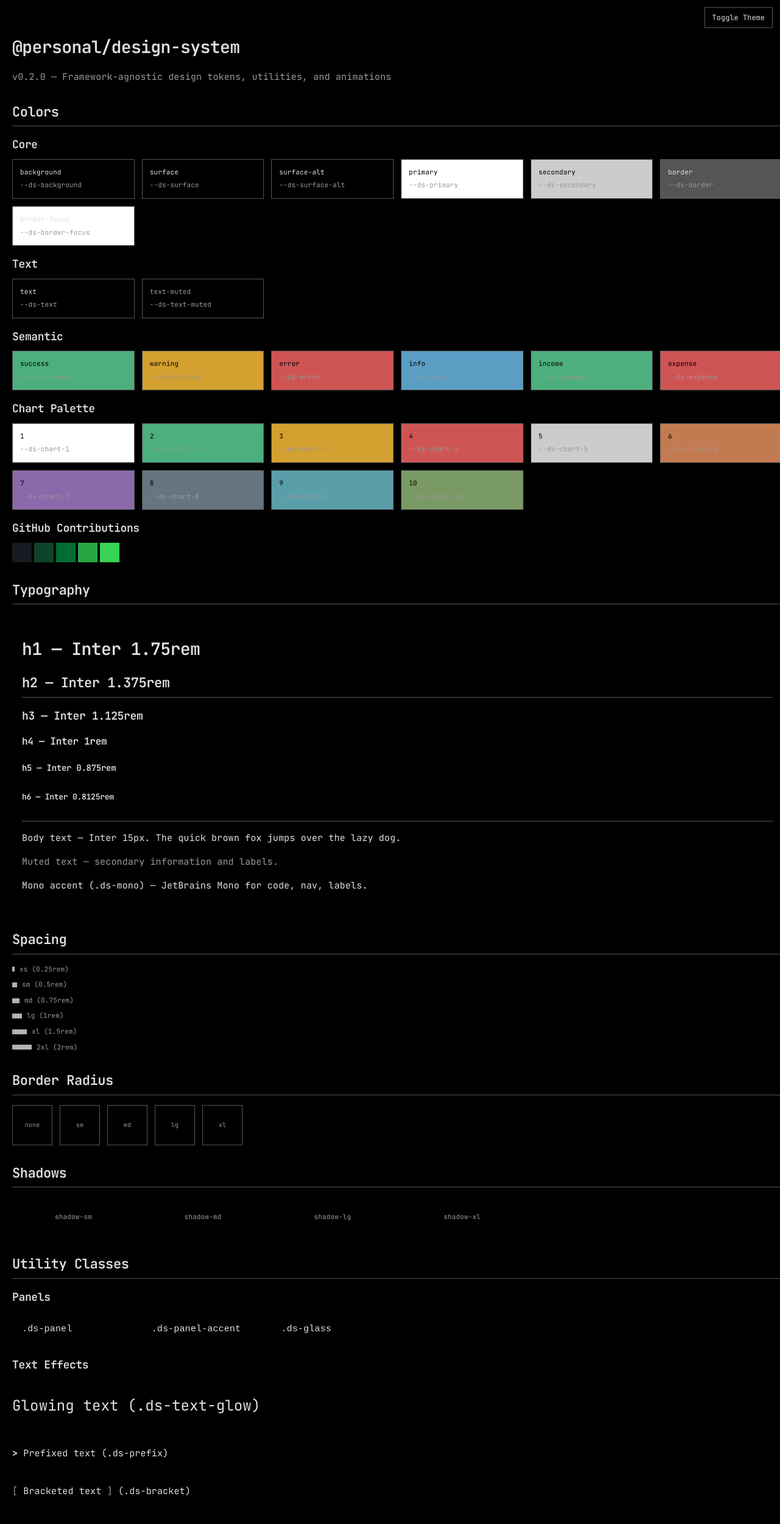
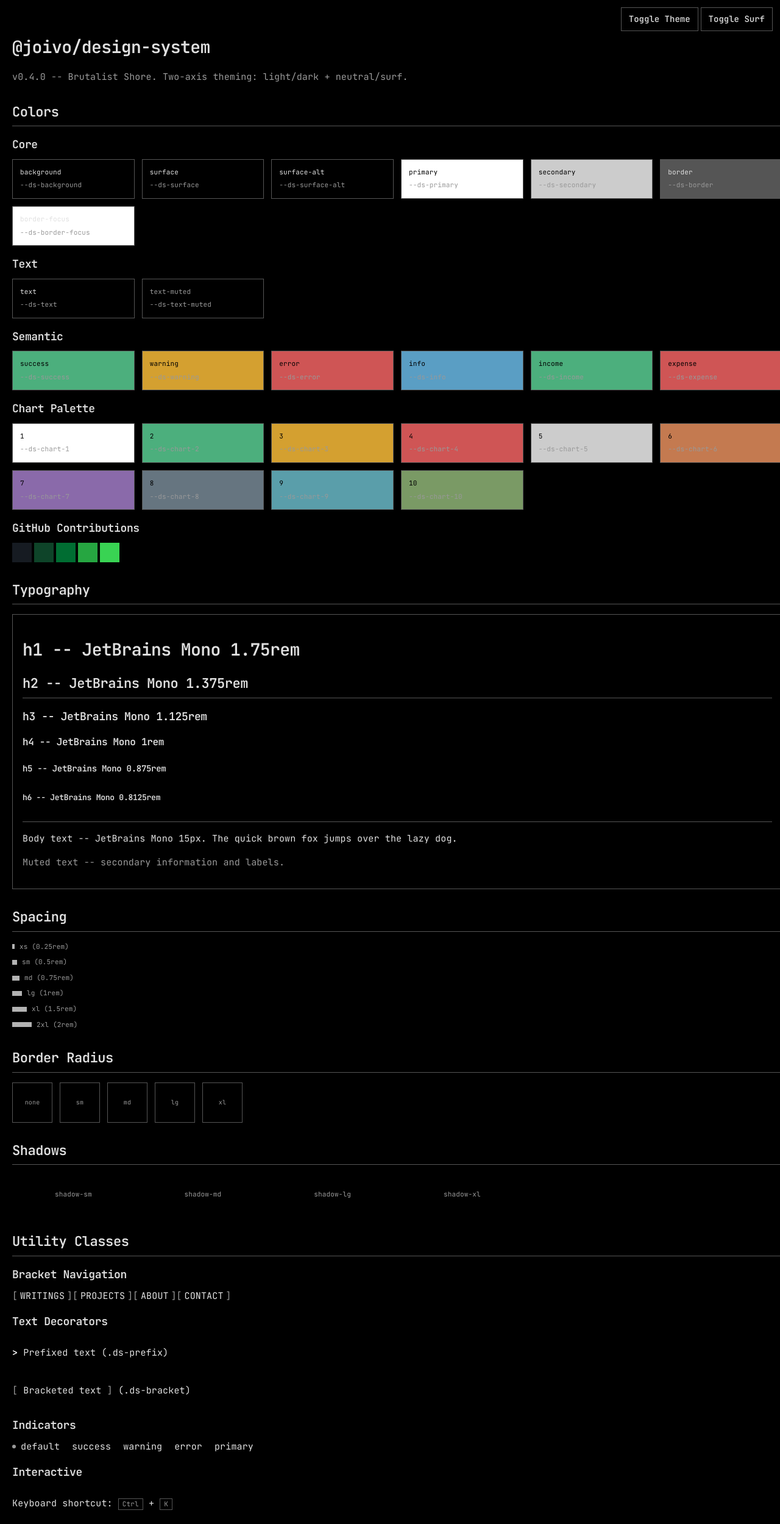
Before and after one commit to joivo/design-system, a website: page showcase.html in a window 1280 px wide. Shown: the top 2499 px of the page at 61% size. Drawn offline with Linux system fonts and the light colour scheme.

Commit message:
docs: update showcase for Brutalist Shore v0.4.0 with all 4 theme combos

```diff
--- a/showcase.html
+++ b/showcase.html
@@ -81,25 +81,6 @@
       border-color: var(--ds-primary);
     }
 
-    .theme-toggle {
-      position: fixed;
-      top: var(--ds-spacing-md);
-      right: var(--ds-spacing-md);
-      z-index: 100;
-      padding: var(--ds-spacing-sm) var(--ds-spacing-md);
-      background-color: var(--ds-surface);
-      border: 1px solid var(--ds-border);
-      border-radius: var(--ds-radius-md);
-      color: var(--ds-text);
-      cursor: pointer;
-      font-family: 'JetBrains Mono', monospace;
-      font-size: 12px;
-    }
-
-    .theme-toggle:hover {
-      border-color: var(--ds-primary);
-    }
-
     .inline-flex {
       display: inline-flex;
       align-items: center;
@@ -120,13 +101,16 @@
   </style>
 </head>
 <body>
-  <button class="theme-toggle" onclick="toggleTheme()">Toggle Theme</button>
+  <div style="position: fixed; top: var(--ds-spacing-md); right: var(--ds-spacing-md); z-index: 100; display: flex; gap: var(--ds-spacing-xs);">
+    <button class="ds-btn" onclick="toggleTheme()">Toggle Theme</button>
+    <button class="ds-btn" onclick="toggleSurf()">Toggle Surf</button>
+  </div>
 
   <div class="ds-container" style="padding-top: var(--ds-spacing-2xl); padding-bottom: var(--ds-spacing-2xl);">
 
-    <h1>@personal/design-system</h1>
+    <h1>@joivo/design-system</h1>
     <p style="color: var(--ds-text-muted); margin-bottom: var(--ds-spacing-2xl);">
-      v0.2.0 &mdash; Framework-agnostic design tokens, utilities, and animations
+      v0.4.0 -- Brutalist Shore. Two-axis theming: light/dark + neutral/surf.
     </p>
 
     <!-- COLORS -->
@@ -219,17 +203,16 @@
     <!-- TYPOGRAPHY -->
     <section class="showcase-section">
       <h2>Typography</h2>
-      <div class="ds-panel" style="padding: var(--ds-spacing-lg);">
-        <h1>h1 &mdash; Inter 1.75rem</h1>
-        <h2>h2 &mdash; Inter 1.375rem</h2>
-        <h3>h3 &mdash; Inter 1.125rem</h3>
-        <h4>h4 &mdash; Inter 1rem</h4>
-        <h5>h5 &mdash; Inter 0.875rem</h5>
-        <h6>h6 &mdash; Inter 0.8125rem</h6>
+      <div style="border: 1px solid var(--ds-border); padding: var(--ds-spacing-lg);">
+        <h1>h1 -- JetBrains Mono 1.75rem</h1>
+        <h2>h2 -- JetBrains Mono 1.375rem</h2>
+        <h3>h3 -- JetBrains Mono 1.125rem</h3>
+        <h4>h4 -- JetBrains Mono 1rem</h4>
+        <h5>h5 -- JetBrains Mono 0.875rem</h5>
+        <h6>h6 -- JetBrains Mono 0.8125rem</h6>
         <hr class="ds-separator">
-        <p>Body text &mdash; Inter 15px. The quick brown fox jumps over the lazy dog.</p>
-        <p style="color: var(--ds-text-muted);">Muted text &mdash; secondary information and labels.</p>
-        <p class="ds-mono">Mono accent (.ds-mono) &mdash; JetBrains Mono for code, nav, labels.</p>
+        <p>Body text -- JetBrains Mono 15px. The quick brown fox jumps over the lazy dog.</p>
+        <p style="color: var(--ds-text-muted);">Muted text -- secondary information and labels.</p>
       </div>
     </section>
 
@@ -273,25 +256,20 @@
     <section class="showcase-section">
       <h2>Utility Classes</h2>
 
-      <h3 style="margin-bottom: var(--ds-spacing-md);">Panels</h3>
-      <div class="showcase-grid" style="margin-bottom: var(--ds-spacing-lg);">
-        <div class="ds-panel" style="padding: var(--ds-spacing-lg);">
-          <code>.ds-panel</code>
-        </div>
-        <div class="ds-panel-accent" style="padding: var(--ds-spacing-lg);">
-          <code>.ds-panel-accent</code>
-        </div>
-        <div class="ds-glass ds-panel" style="padding: var(--ds-spacing-lg);">
-          <code>.ds-glass</code>
-        </div>
+      <h3 style="margin-bottom: var(--ds-spacing-md);">Bracket Navigation</h3>
+      <div style="margin-bottom: var(--ds-spacing-lg);">
+        <nav class="ds-nav-bracket">
+          <a href="#">WRITINGS</a>
+          <a href="#">PROJECTS</a>
+          <a href="#">ABOUT</a>
+          <a href="#">CONTACT</a>
+        </nav>
       </div>
 
-      <h3 style="margin-bottom: var(--ds-spacing-md);">Text Effects</h3>
+      <h3 style="margin-bottom: var(--ds-spacing-md);">Text Decorators</h3>
       <div class="stack" style="margin-bottom: var(--ds-spacing-lg);">
-        <p class="ds-text-glow" style="font-size: 1.5rem;">Glowing text (.ds-text-glow)</p>
         <p class="ds-prefix">Prefixed text (.ds-prefix)</p>
         <p><span class="ds-bracket">Bracketed text</span> (.ds-bracket)</p>
-        <p class="ds-crt-glow ds-panel" style="padding: var(--ds-spacing-md); display: inline-block;">CRT glow (.ds-crt-glow)</p>
       </div>
 
       <h3 style="margin-bottom: var(--ds-spacing-md);">Indicators</h3>
@@ -315,7 +293,7 @@
       </div>
 
       <h3 style="margin-bottom: var(--ds-spacing-md);">Scrollbar</h3>
-      <div class="ds-panel ds-custom-scrollbar" style="max-height: 100px; overflow-y: auto; padding: var(--ds-spacing-md); max-width: 300px;">
+      <div class="ds-custom-scrollbar" style="max-height: 100px; overflow-y: auto; padding: var(--ds-spacing-md); max-width: 300px; border: 1px solid var(--ds-border);">
         <p>Line 1</p><p>Line 2</p><p>Line 3</p><p>Line 4</p>
         <p>Line 5</p><p>Line 6</p><p>Line 7</p><p>Line 8</p>
       </div>
@@ -406,22 +384,14 @@
       </div>
     </section>
 
-    <!-- PIXEL WAVES -->
+    <!-- ASCII WAVES -->
     <section class="showcase-section">
-      <h2>Pixel Waves</h2>
-      <div class="ds-pixel-waves" style="background-color: var(--ds-surface); border: 1px solid var(--ds-border); border-radius: var(--ds-radius-md); min-height: 200px; display: flex; align-items: center; justify-content: center; padding: var(--ds-spacing-lg);">
-        <p style="color: var(--ds-text-muted); font-family: 'JetBrains Mono', monospace; font-size: 11px;">.ds-pixel-waves</p>
-      </div>
-    </section>
-
-    <!-- BIOLUMINESCENT -->
-    <section class="showcase-section">
-      <h2>Bioluminescent</h2>
-      <div style="display: flex; gap: var(--ds-spacing-md);">
-        <div class="ds-panel ds-bioluminescent" style="padding: var(--ds-spacing-lg); width: 200px;">
-          <code style="font-size: 11px;">.ds-bioluminescent</code>
-          <p style="color: var(--ds-text-muted); font-size: 11px; margin-top: 4px;">Accent dot with glow</p>
-        </div>
+      <h2>ASCII Waves</h2>
+      <div class="ds-ascii-waves" style="border: 1px solid var(--ds-border);">
+        <span>~.~.~^~.~.~_~.~.~^~.~.~_~.~.~^~.~.~_~.~.~^~.~.~_~.~.~^~.~.~_~.~.~^~.~.~_~.~.~^~.~.~_~.~.~^~.~.~_~.~.~^~.~.~_~.~.~^~.~.~_~.~.~^~.~.~_~.~.~^~.~.~_~.~.~^~.~.~_~.~.~^~.~.~_~.~.~^~.~.~_</span>
+        <span>_.~^~.~_~.~^~.~_~.~^~.~_~.~^~.~_~.~^~.~_~.~^~.~_~.~^~.~_~.~^~.~_~.~^~.~_~.~^~.~_~.~^~.~_~.~^~.~_~.~^~.~_~.~^~.~_~.~^~.~_~.~^~.~_~.~^~.~_~.~^~.~_</span>
+        <span>~^~_~.~^~_~.~^~_~.~^~_~.~^~_~.~^~_~.~^~_~.~^~_~.~^~_~.~^~_~.~^~_~.~^~_~.~^~_~.~^~_~.~^~_~.~^~_~.~^~_~.~^~_~.~^~_~.~^~_~.~^~_~.~^~_~.~^~_~.~^~_</span>
+        <span>.~_~^~.~_~^~.~_~^~.~_~^~.~_~^~.~_~^~.~_~^~.~_~^~.~_~^~.~_~^~.~_~^~.~_~^~.~_~^~.~_~^~.~_~^~.~_~^~.~_~^~.~_~^~.~_~^~.~_~^~.~_~^~.~_~^~.~_~^~.~_</span>
       </div>
     </section>
 
@@ -447,9 +417,19 @@
   <script>
     function toggleTheme() {
       const current = document.documentElement.getAttribute('data-theme');
-      const next = current === 'light' ? 'dark' : 'light';
-      document.documentElement.setAttribute('data-theme', next === 'dark' ? '' : next);
-      if (next === 'dark') document.documentElement.removeAttribute('data-theme');
+      if (current === 'light') {
+        document.documentElement.removeAttribute('data-theme');
+      } else {
+        document.documentElement.setAttribute('data-theme', 'light');
+      }
+    }
+
+    function toggleSurf() {
+      if (document.documentElement.hasAttribute('data-surf')) {
+        document.documentElement.removeAttribute('data-surf');
+      } else {
+        document.documentElement.setAttribute('data-surf', '');
+      }
     }
 
     function activateSegment(btn) {
@@ -461,7 +441,7 @@
     function replay(container, className) {
       const el = container.querySelector('div');
       el.classList.remove(className);
-      void el.offsetWidth; // force reflow
+      void el.offsetWidth;
       el.classList.add(className);
     }
   </script>
```
